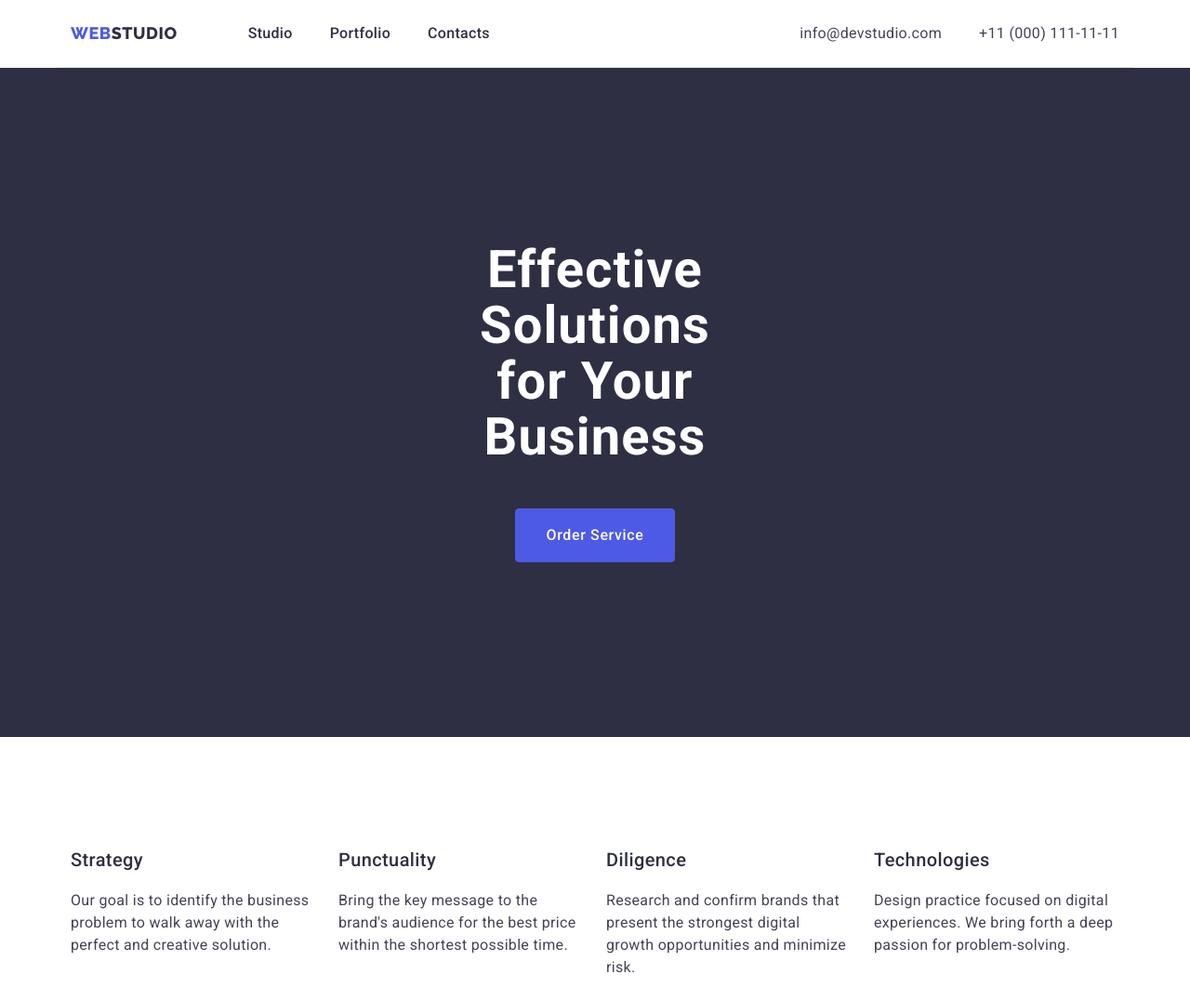
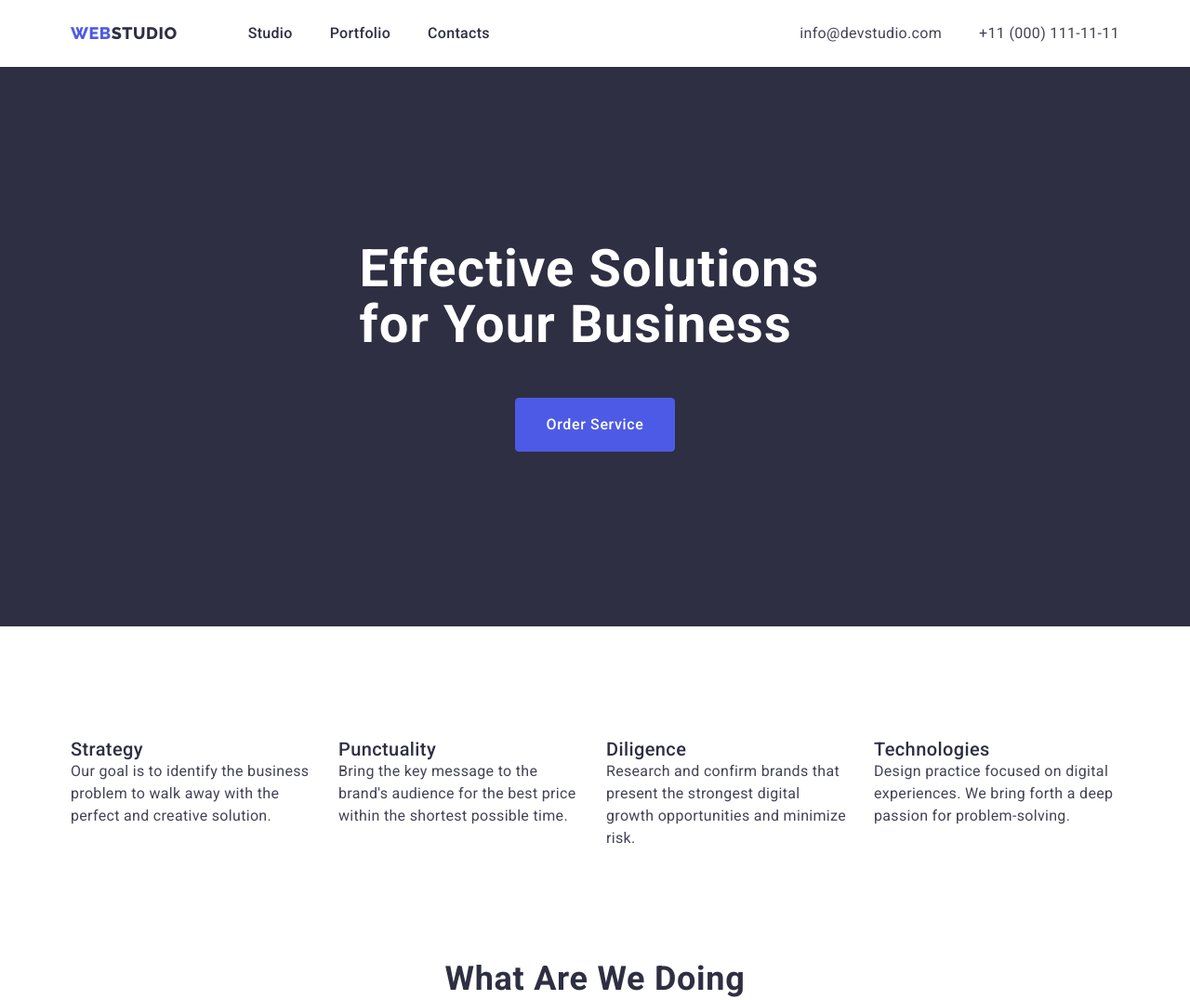
Before and after one commit to IrynaSokol/goit-markup-hw-03, a plain HTML site: page index.html in a window 1280 px wide. Shown: the top 1076 px of the page at 93% size. Drawn offline with nearby package versions, Linux system fonts and the light colour scheme.

Commit message:
after-comments-two

```diff
--- a/css/styles.css
+++ b/css/styles.css
@@ -11,15 +11,10 @@
 
 }
 
-h1,h2,h3,p {
-    margin-top: 0;
-    margin-left: 0;
-}
+h1,h2,h3,p, ul,ol {
+    margin: 0;
+    padding: 0;
 
-ul {
-    margin-top: 0;
-    margin-bottom: 0;
-    padding-left: 0;
 }
 
 img {
@@ -29,9 +24,6 @@ img {
 .list {
     list-style: none;
 }
-
-
-
 
 .container {
     width: 1158px;
@@ -48,7 +40,6 @@ img {
     display: flex;
     align-items: center;
     justify-content: space-between;
-    border-bottom: 1px solid var(--footer-logo-color);
 }
 
 .main-navigation{
@@ -163,19 +154,22 @@ color: var(--accent-color);
     display: flex;
     padding-top: 188px;
     padding-bottom: 188px;
-    padding-left: 470px;
-    padding-right: 470px;
-    margin: 0 auto;
-    text-align: center;
+    margin: auto;
+    text-align: ce;
+
 }
 
 .hero-title {
     font-weight: 700;
     font-size: 56px;
     line-height: 1.07;
-    text-align: center;
     letter-spacing: 0.02em;
     color: var(--main-white-color);
+    width: 507px;
+    margin-top: 0px;
+    margin-right: auto;
+    margin-bottom: 48px;
+    margin-left: auto;
 }
 
 
@@ -211,7 +205,8 @@ color: var(--accent-color);
 
 .portfolio-section{
     padding-bottom: 120px;
-    margin-top: 96px;
+    padding-top: 96px;
+    border: 1px solid var(--footer-logo-color);
 }
 
 .menu-navigation{
@@ -241,7 +236,9 @@ flex-basis: calc(100%-48px)/3;
 
 .menu-portfolio-item-wrapper{
     padding-top: 32px;
+    padding-bottom: 32px;
     padding-left: 16px;
+    padding-right: 16px;
     border: 1px solid var(--footer-logo-color);
     border-top: none;
 }
```
